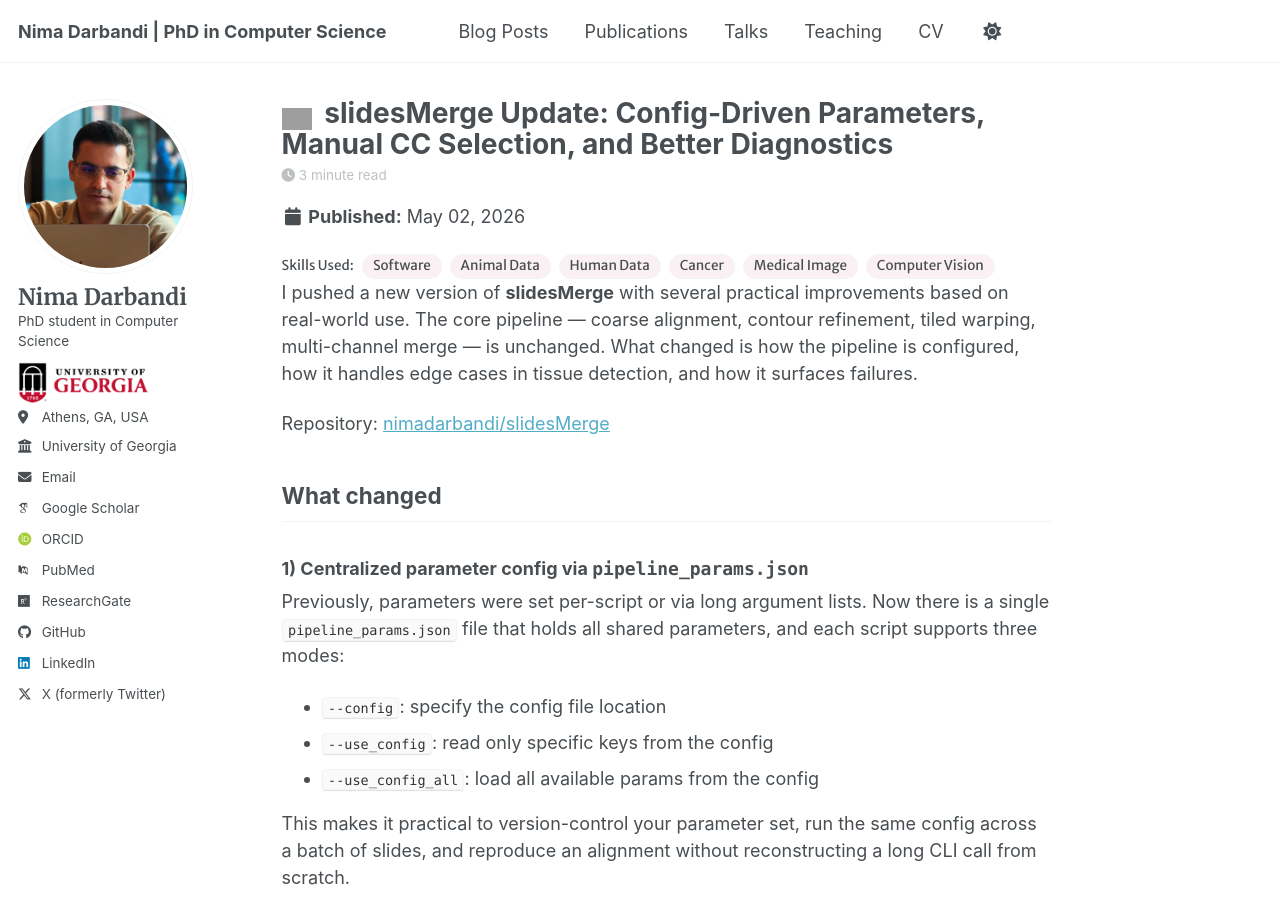
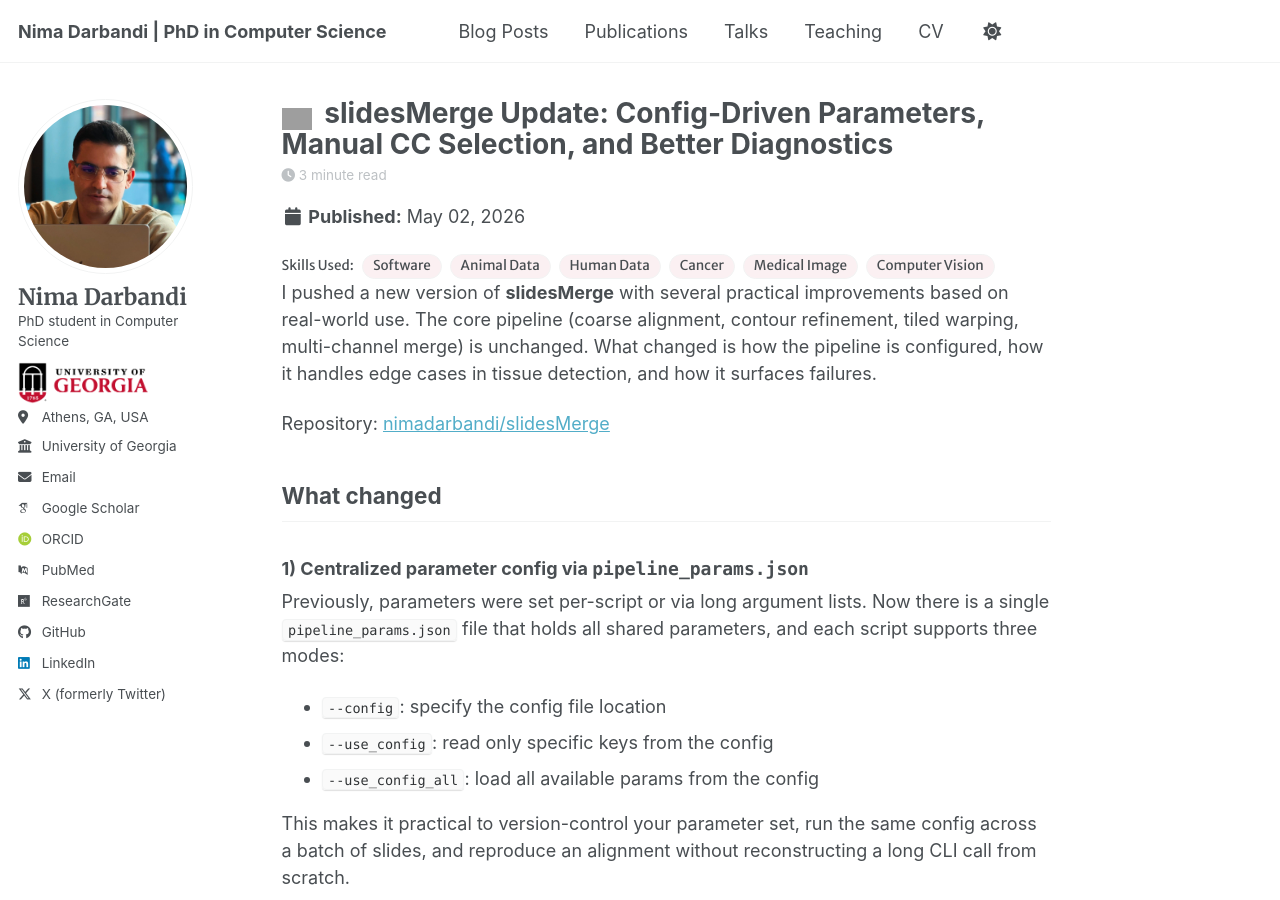
Before and after one commit to nimadarbandi/nimadarbandi.github.io, a Jekyll site: the page built from _posts/2026-05-02-slidesmerge-v2-config-update.md, in a window 1280 px wide and 900 px high. Built offline with Jekyll 4.4.1, drawn with Linux system fonts in a browser that asks for light colours; some web fonts are replaced; a script bundle is joined from its source files by our own code; library files that are not in the unit come from our copies; grey boxes are pictures that could not be loaded.

Commit message:
post updated

```diff
--- a/_posts/2026-05-02-slidesmerge-v2-config-update.md
+++ b/_posts/2026-05-02-slidesmerge-v2-config-update.md
@@ -19,7 +19,7 @@ post_icon: /images/virus.jpg
 post_icon_width: 30
 ---
 
-I pushed a new version of **slidesMerge** with several practical improvements based on real-world use. The core pipeline — coarse alignment, contour refinement, tiled warping, multi-channel merge — is unchanged. What changed is how the pipeline is configured, how it handles edge cases in tissue detection, and how it surfaces failures.
+I pushed a new version of **slidesMerge** with several practical improvements based on real-world use. The core pipeline (coarse alignment, contour refinement, tiled warping, multi-channel merge) is unchanged. What changed is how the pipeline is configured, how it handles edge cases in tissue detection, and how it surfaces failures.
 
 Repository: [nimadarbandi/slidesMerge](https://github.com/nimadarbandi/slidesMerge)
 
```
